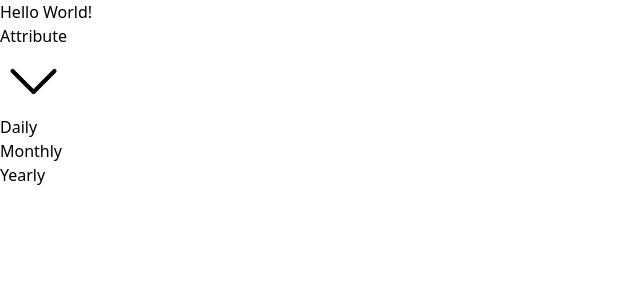
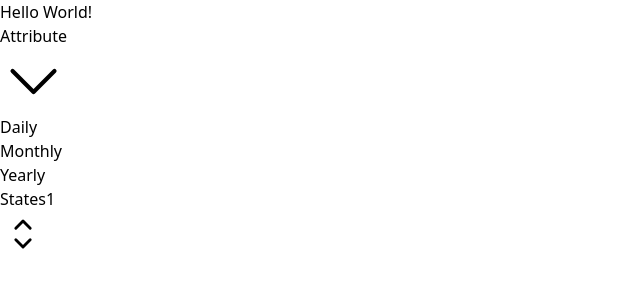
Before and after one commit to hmingji/DataViz, a Next.js app in the folder client/: page / in a window 1280 px wide. Shown: the top 300 px of the page, without its empty margins (0-640 px from the left). Built offline with nearby package versions, Linux system fonts and the light colour scheme.

Commit message:
add multi select listbox

```diff
--- a/client/components/common/DropdownMenu.tsx
+++ b/client/components/common/DropdownMenu.tsx
@@ -8,7 +8,7 @@ interface Props {
   buttonIcon?: ReactNode;
   selectedItem: string | undefined;
 }
-//TODO: allow width variantion
+//TODO: allow width variantion and font color diff for srlected items
 export default function DropdownMenu({
   buttonLabel,
   menuItems,
@@ -42,7 +42,7 @@ export default function DropdownMenu({
                 <button
                   className={`${
                     active && 'bg-gray-200'
-                  } px-2 py-1 font-semibold w-full text-left rounded-md`}
+                  } px-2 py-1 w-full text-left rounded-md`}
                   onClick={() => handleOnClick(item)}
                 >
                   {item}
--- /dev/null
+++ b/client/components/common/Icons/CheckIcon.tsx
@@ -0,0 +1,18 @@
+import { withSize } from './Icon';
+
+export const CheckIcon = withSize(({ sizeClass }) => (
+  <svg
+    xmlns="http://www.w3.org/2000/svg"
+    fill="none"
+    viewBox="0 0 24 24"
+    strokeWidth={1.5}
+    stroke="currentColor"
+    className={sizeClass}
+  >
+    <path
+      strokeLinecap="round"
+      strokeLinejoin="round"
+      d="M4.5 12.75l6 6 9-13.5"
+    />
+  </svg>
+));
--- /dev/null
+++ b/client/components/common/Icons/ChevronUpDown.tsx
@@ -0,0 +1,18 @@
+import { withSize } from './Icon';
+
+export const ChevronUpDown = withSize(({ sizeClass }) => (
+  <svg
+    xmlns="http://www.w3.org/2000/svg"
+    fill="none"
+    viewBox="0 0 24 24"
+    strokeWidth={1.5}
+    stroke="currentColor"
+    className={sizeClass}
+  >
+    <path
+      strokeLinecap="round"
+      strokeLinejoin="round"
+      d="M8.25 15L12 18.75 15.75 15m-7.5-6L12 5.25 15.75 9"
+    />
+  </svg>
+));
--- /dev/null
+++ b/client/components/common/MultiSelectListBox.tsx
@@ -0,0 +1,66 @@
+import { Listbox } from '@headlessui/react';
+import { CheckIcon } from './Icons/CheckIcon';
+import { ChevronUpDown } from './Icons/ChevronUpDown';
+import { option } from './SelectionGroup';
+
+interface Props {
+  buttonLabel: string;
+  options: option[];
+  handleOnChange: (ids: number[]) => void;
+  value: number[];
+  optionWithIcon: boolean;
+}
+//TODO: add badge to show selected quantity
+export default function MultiSelectListBox({
+  buttonLabel,
+  options,
+  handleOnChange,
+  value,
+  optionWithIcon,
+}: Props) {
+  const hasSelected = value.length > 0;
+  return (
+    <Listbox
+      value={value}
+      onChange={handleOnChange}
+      multiple
+      className="relative inline-block min-w-[8rem]"
+      as="div"
+    >
+      <Listbox.Button className="w-full inline-flex items-center justify-between border border-gray-200 rounded-md py-1 px-2 text-md font-semibold hover:border-gray-500">
+        {buttonLabel}
+        <ChevronUpDown size="md" />
+      </Listbox.Button>
+
+      {hasSelected && (
+        <span className="absolute top-0 left-0 inline-flex items-center justify-center px-2 py-1 rounded-full bg-cyan-500 text-xs text-gray-100 font-bold transform -translate-x-1/2 -translate-y-1/2">
+          {value.length}
+        </span>
+      )}
+      <Listbox.Options className="w-[12rem] absolute left-0 origin-top-left rounded-md shadow-lg px-1 py-1">
+        {options.map((option) => (
+          <Listbox.Option
+            key={option.id}
+            value={option.id}
+          >
+            {({ selected, active }) => (
+              <div
+                className={`w-full inline-flex justify-between items-center px-2 py-1 rounded-md cursor-default ${
+                  active && 'bg-gray-200'
+                }`}
+              >
+                {optionWithIcon && option.icon}
+                {option.label}
+                {selected && (
+                  <span>
+                    <CheckIcon size="md" />
+                  </span>
+                )}
+              </div>
+            )}
+          </Listbox.Option>
+        ))}
+      </Listbox.Options>
+    </Listbox>
+  );
+}
--- a/client/components/common/SelectionGroup.tsx
+++ b/client/components/common/SelectionGroup.tsx
@@ -1,4 +1,5 @@
 import { RadioGroup } from '@headlessui/react';
+import { ReactNode } from 'react';
 
 interface Props {
   options: option[];
@@ -9,12 +10,13 @@ interface Props {
 export type option = {
   id: number;
   label: string;
+  icon?: ReactNode;
 };
 
 function classNames(...classes: string[]) {
   return classes.filter(Boolean).join(' ');
 }
-
+//TODO: add active state style
 export default function SelectionGroup({
   options,
   value,
@@ -36,9 +38,9 @@ export default function SelectionGroup({
               <span
                 className={classNames(
                   checked
-                    ? 'bg-black text-white cursor-default'
+                    ? 'bg-black text-white cursor-default font-semibold'
                     : 'text-gray-400 cursor-pointer',
-                  'text-md font-semibold py-2 px-2 align-middle'
+                  'text-md py-2 px-2 align-middle'
                 )}
               >
                 {option.label}
--- a/client/pages/index.tsx
+++ b/client/pages/index.tsx
@@ -1,4 +1,5 @@
 import { ChevronDown } from '@/components/common/Icons/ChevronDown';
+import MultiSelectListBox from '@/components/common/MultiSelectListBox';
 import SelectionGroup from '@/components/common/SelectionGroup';
 import Head from 'next/head';
 import { useState } from 'react';
@@ -9,6 +10,7 @@ import DropdownMenu from '../components/common/DropdownMenu';
 export default function Home() {
   const [selected, setSelected] = useState<string | undefined>(undefined);
   const [interval, setInterval] = useState<number | undefined>(1);
+  const [states, setStates] = useState<number[]>([1]);
 
   function handleDropdownOnClick(item: string) {
     setSelected(item);
@@ -34,7 +36,7 @@ export default function Home() {
       <main>
         <h1 className="text-black">Hello World!</h1>
 
-        <div className="w-full flex gap-2 px-2">
+        <div className="w-full flex gap-8 px-2">
           <DropdownMenu
             buttonLabel="Attribute"
             menuItems={['Daily', 'Blood A']}
@@ -52,6 +54,19 @@ export default function Home() {
             handleOnChange={setInterval}
             value={interval}
           />
+
+          <MultiSelectListBox
+            buttonLabel="States"
+            options={[
+              { id: 1, label: 'Kuala Lumpur' },
+              { id: 2, label: 'Melaka' },
+              { id: 3, label: 'Johor' },
+              { id: 4, label: 'Sarawak' },
+            ]}
+            handleOnChange={setStates}
+            value={states}
+            optionWithIcon={false}
+          />
         </div>
       </main>
     </>
```
